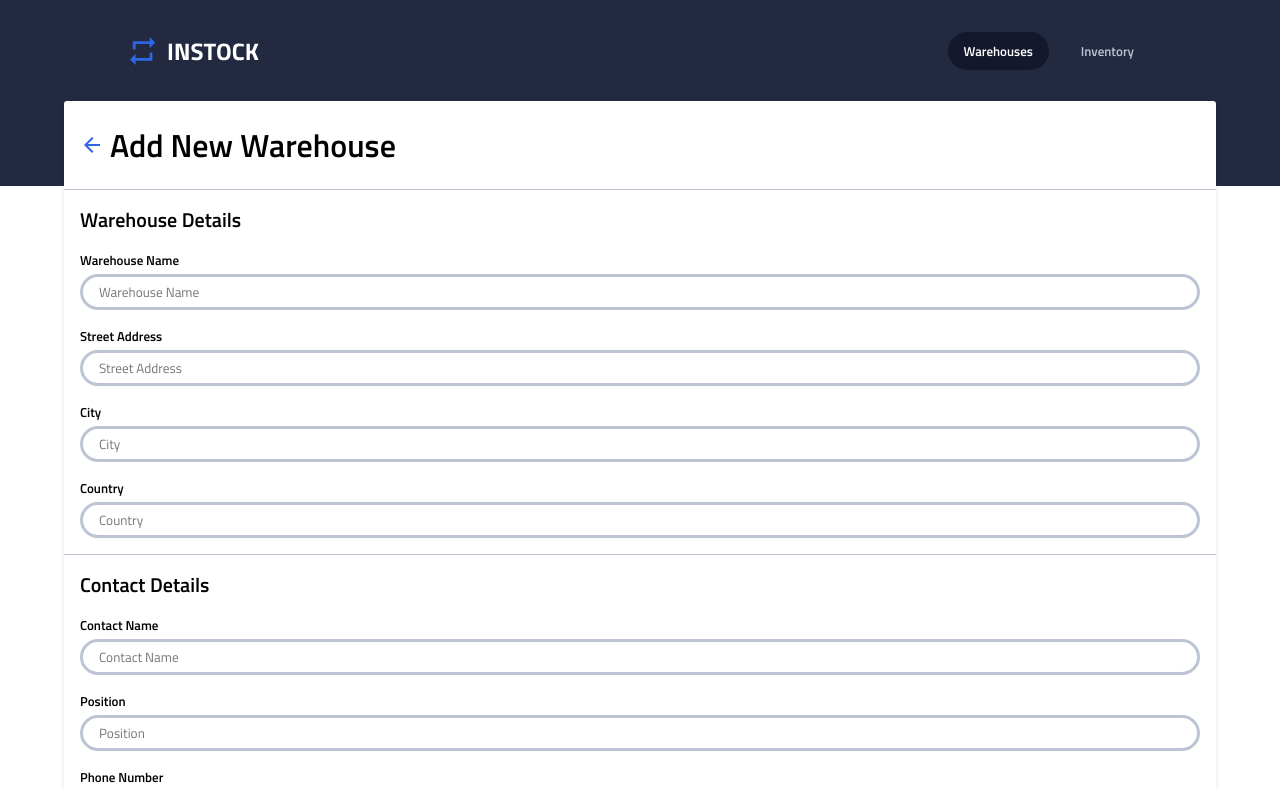
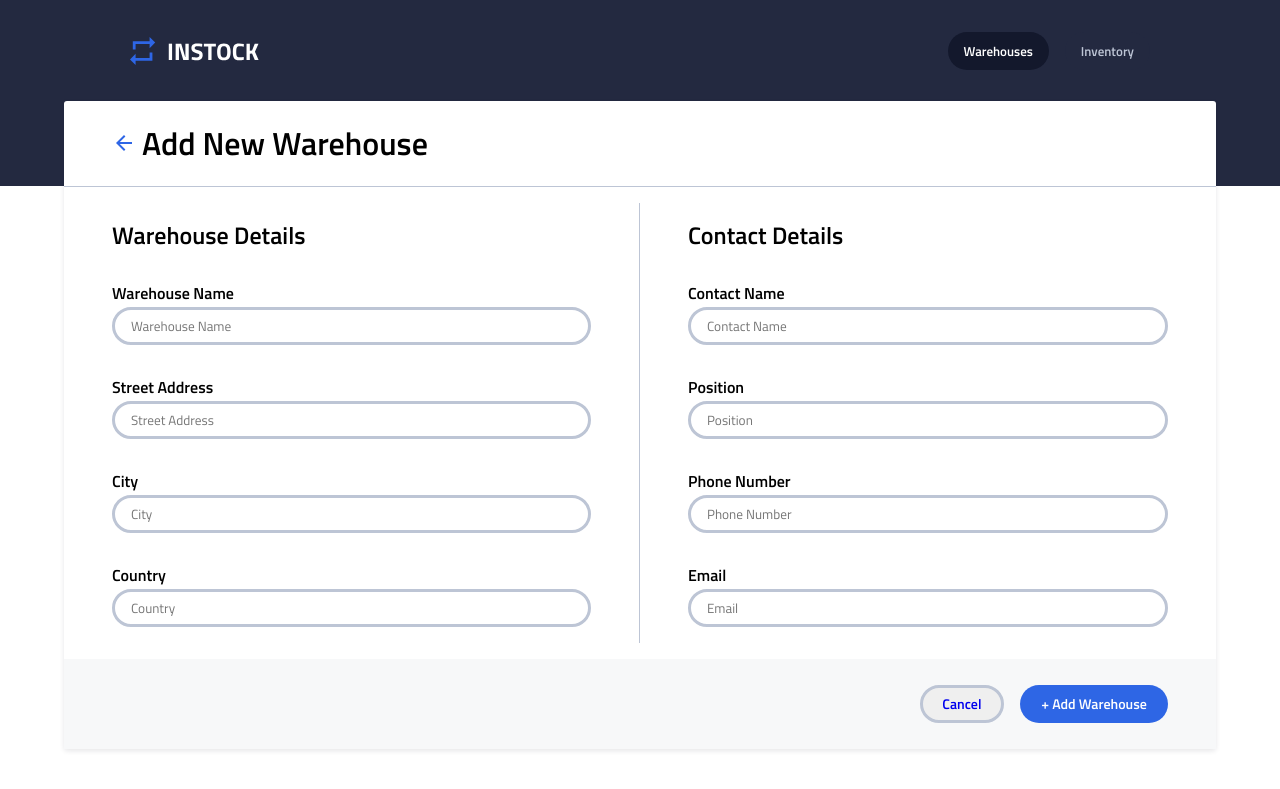
Before and after one commit to vivi-su/instock-colwood, a React (Create React App) app: page /warehouses/addWarehouse in a window 1280 px wide. Shown: the top 789 px of the page. Built offline with nearby package versions, Linux system fonts and the light colour scheme.

Commit message:
S22BCC-17- Styling almost done (still 2 bugs) Add new warehouse Component Responsive

```diff
--- a/src/components/addWarehouse/AddWarehouse.js
+++ b/src/components/addWarehouse/AddWarehouse.js
@@ -156,7 +156,8 @@ export default function AddWarehouse() {
           Add New Warehouse
         </h1>
 
-        <form className="add-warehouse__form" onSubmit={handleSubmit}>
+        <form onSubmit={handleSubmit}>
+          <section className="add-warehouse__form">
             <section className="add-warehouse__details-container">
               <h2 className="add-warehouse__details">Warehouse Details</h2>
               <label className="add-warehouse__label">Warehouse Name</label>
@@ -221,10 +222,8 @@ export default function AddWarehouse() {
               )}
             </section>
 
-          <section className="add-warehouse__contact">
-            <h2 className="add-warehouse__contact-container">
-              Contact Details
-            </h2>
+            <section className="add-warehouse__contact-container">
+              <h2 className="add-warehouse__contact">Contact Details</h2>
               <label className="add-warehouse__label">Contact Name</label>
               <input
                 className={`add-warehouse__input ${
@@ -286,6 +285,7 @@ export default function AddWarehouse() {
                 </p>
               )}
             </section>
+          </section>
           <section className="add-warehouse__button">
             <button className="add-warehouse__cancel-button" type="submit">
               <Link to="/warehouses" className="add-warehouse__cancel">
--- a/src/components/addWarehouse/AddWarehouse.scss
+++ b/src/components/addWarehouse/AddWarehouse.scss
@@ -21,13 +21,13 @@
         border-bottom: .0625rem solid $border-devider;
     }
 
-    &__details, &__contact-container {
+    &__details, &__contact {
         margin: 0;
         font-size: 1.25rem;
         line-height: 1.75rem;
     }
 
-    &__details-container, &__contact {
+    &__details-container, &__contact-container {
         padding: 1rem;
         display: flex;
         flex-direction: column;
@@ -58,7 +58,7 @@
         }
     }
 
-    &__contact {
+    &__contact-container {
         border-bottom: none;
     }
 
@@ -86,10 +86,21 @@
         width: 48%;
         font-size: .8125rem;
         font-weight: 600;
-    }
+
+            &:focus {
+                outline: none;
+                border: 1px solid $global-interect;
+            }
+        }
 
     &__cancel {
         text-decoration: none;
+
+        &:focus {
+            outline: none;
+            border: 1px solid $global-interect;
+            color: $global-interect;
+        }
     }
 
     &__add-button {
@@ -107,16 +118,110 @@
 @include medium {
 
     .add-warehouse {
+
         &__title {
             justify-content: flex-start;
             gap: .375rem;
             font-size: 2rem;
             line-height: 2.5rem;
+            padding: 1.4rem 2rem;
         }
 
-        // &__form {
-        //     display: flex;
+        &__form {
+            display: flex;
+            margin: 1rem 0;
+            justify-content: center;
+            padding: 0 2rem;
+        }
 
-        // }
+
+        &__details-container {
+            border-right: .0625rem solid $border-devider;
+            border-bottom: transparent;
+            width: 50%;
+            padding-left: 0;
+            padding-right: 2rem;
+        }
+
+        &__details,
+        &__contact {
+            font-size: 1.5rem;
+            line-height: 2rem;
+        }
+
+        &__contact-container {
+            width: 50%;
+            padding-right: 0;
+            padding-left: 2rem;
+        }
+
+        &__label {
+            font-size: 1rem;
+        }
+
+        &__input {
+            height: 2.375rem;
+        }
+
+        &__button {
+            padding-right: 2rem;
+            justify-content: flex-end;
+            gap: 1rem;
+        }
+
+        &__cancel-button {
+            height: 2.375rem;
+            width: 12%;
+            padding: 0 1rem;
+        }
+
+        &__cancel {
+            font-size: .875rem;
+        }
+
+        &__add-button {
+            height: 2.375rem;
+            font-size: .875rem;
+            padding: 0 1rem;
+            width: 22%;
+        }
     }
 }
+
+@include large {
+
+    .add-warehouse {
+
+        margin: 0 auto;
+
+        &__title {
+            padding: 1.4rem 3rem;
+        }
+
+        &__details-container {
+            padding: 1rem 3rem 1rem 1rem;
+            justify-content: space-between;
+        }
+
+        &__contact-container {
+            padding: 1rem 1rem 1rem 3rem;
+            justify-content: space-between;
+        }
+
+        &__label {
+            margin-top: 2rem;
+        }
+
+        &__button {
+            padding: 0 3rem;
+        }
+
+        &__cancel-button {
+            width: 8%;
+        }
+
+        &__add-button{
+            width: 14%;
+        }
+    }
+}
```
Lines whose indentation alone changed are shown as unchanged.
